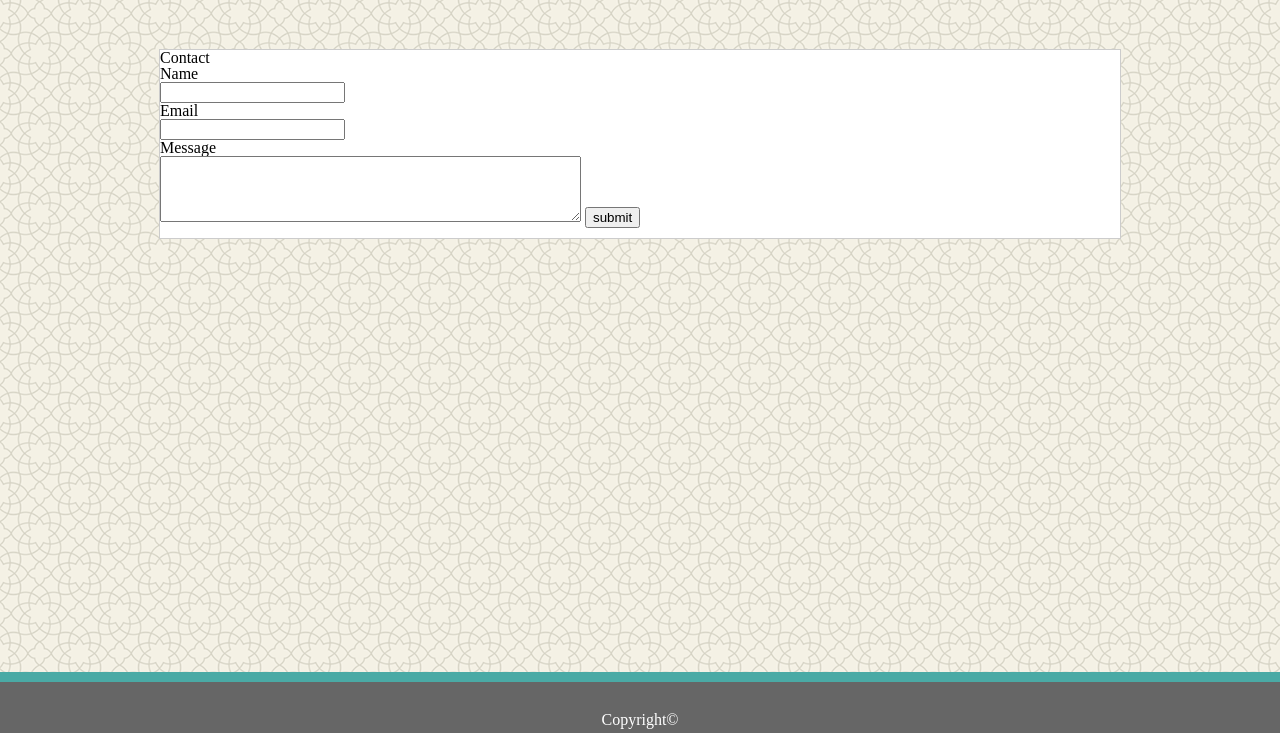
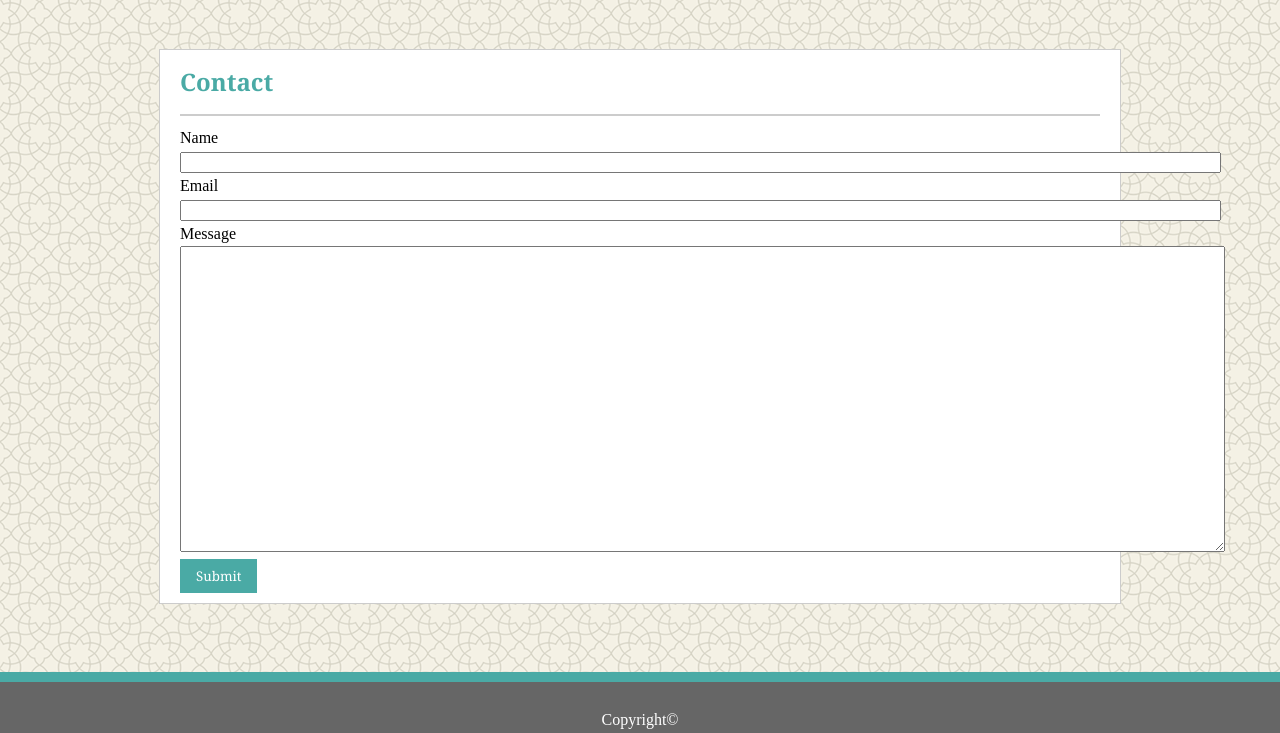
Before and after one commit to alex-ichikawa/Basic-Portforlio, a plain HTML site: page contact.html in a window 1280 px wide. Shown: the part 67-800 px from the top of the page. Drawn offline with Linux system fonts and the light colour scheme.

Commit message:
contact css added

```diff
--- /dev/null
+++ b/assets/css/contact.css
@@ -0,0 +1,12 @@
+form {
+    padding-top: 10px;
+    line-height: 1.5;
+}
+
+button {
+    font-family: 'Georgia', Times, "Times New Roman", serif;
+    color: #ffffff;
+    background-color: #4aaaa5;
+    padding: 8px 16px;
+    border: none;
+}
--- a/assets/css/index.css
+++ b/assets/css/index.css
@@ -1,18 +1,3 @@
-.bio {
-    width: 920px;
-    margin: 0 auto;
-}
-
-h2 {
-    font-family: 'Georgia', Times, Times New Roman, serif;
-    color: #4aaaa5;
-    font-size: 24px;
-    font-weight: bold;
-    padding-top: 20px;
-    padding-bottom: 20px;
-    border-bottom: solid #cccccc 2px;
-}
-
 article {
     padding-top: 10px;
 }
--- a/assets/css/style.css
+++ b/assets/css/style.css
@@ -3,22 +3,23 @@
 body {
     background-image: url(../images/oriental.png);
 }
+
 .header-content,
 .container {
     width: 960px;
     margin: 0 auto;
 }
 
+/*begin header*/
 header {
     background-color: #ffffff;
     margin-top: 0px;
     border-bottom: solid #cccccc 2px;
     height: 64px;
-    /*overflow: auto;*/
 }
 
 h1 {
-    font-family: 'Georgia', Times, Times New Roman, serif;
+    font-family: 'Georgia', Times, "Times New Roman", serif;
     font-size: 24px;
     color: #ffffff;
     margin-top: 0px;
@@ -31,28 +32,45 @@ h1 {
 
 nav {
     float: right;
-    margin-top: 32px;
+    margin-top: 24px;
 }
 
 nav a {
     font-family: Arial, "Helvetica Neue", Helvetica, sans-serif;
     color: #777777;
     text-decoration: none;
+    font-size: 16px;
 }
 
 .right-border {
     border-right: solid #cccccc 2px;
     padding-right: 5px;
 }
+/*end header*/
 
+/*begin container heading*/
 .container {
-    width: 960px;
-    margin: 0 auto;
     margin-top: 50px;
     border: solid #cccccc 1px;
     background-color: #ffffff;
     padding-bottom: 10px;
 }
+
+.content {
+    width: 920px;
+    margin: 0 auto;
+}
+
+.content h2 {
+    font-family: 'Georgia', Times, Times New Roman, serif;
+    color: #4aaaa5;
+    font-size: 24px;
+    font-weight: bold;
+    padding-top: 20px;
+    padding-bottom: 20px;
+    border-bottom: solid #cccccc 2px;
+}
+/*end container heading*/
 
 footer {
     position: fixed;
--- a/contact.html
+++ b/contact.html
@@ -6,7 +6,8 @@
     <meta http-equiv="X-UA-Compatible" content="ie=edge">
     <link rel="stylesheet" href="assets/css/reset.css">
     <link rel="stylesheet" href="assets/css/style.css">
-    <title>Document</title>
+    <link rel="stylesheet" href="assets/css/contact.css">
+    <title>My Portfolio</title>
 </head>
 <body>
 
@@ -22,17 +23,18 @@
             </header>
 
         <div class="container">
-            <section class="contact-box">
-                <h2 class="contact">Contact</h2>
+            <section class="content">
+                <h2>Contact</h2>
                 <!--to add action later-->
                 <form>
                     Name<br>
-                    <input type="text" name="name"><br>
+                    <input type="text" name="name" size="127"><br>
                     Email<br>
-                    <input type="text" name="email"><br>
+                    <input type="text" name="email" size="127"><br>
                     Message<br>
-                    <textarea name="message" rows="4" cols="50"></textarea>
-                    <input type="submit" value="submit">
+                    <textarea name="message" rows="20" cols="128"></textarea>
+                    <button type="submit" onclick="alert('Thank you for your submission!')">Submit</button>
+
                 </form>
             </section>
         </div>
```
Also changed, not shown: index.html (+2 -2 lines), portfolio.html (+3 -3 lines).
